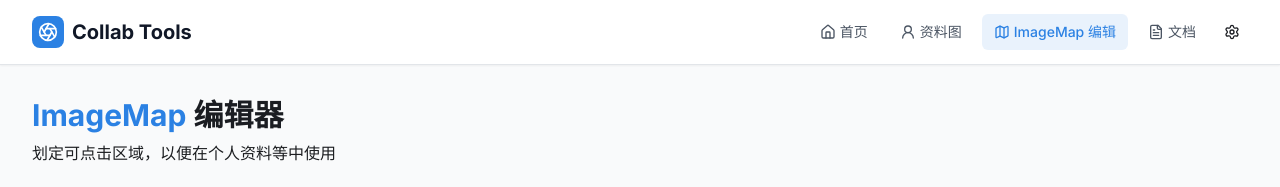
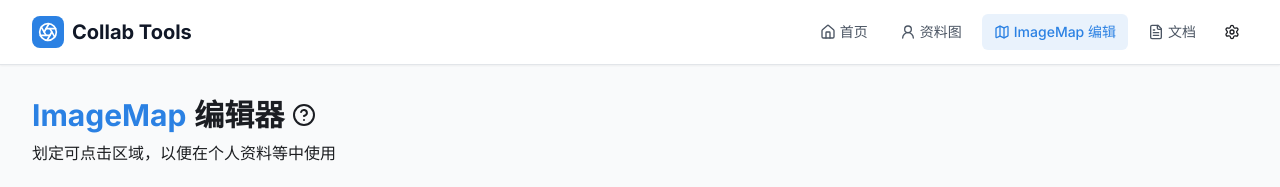
Before and after one commit to CloneWith/osu-collab-tools, a Next.js app: page /imagemap in a window 1280 px wide. Shown: the top 187 px of the page. Built offline with nearby package versions, Linux system fonts and the light colour scheme.

Commit message:
Add general help icon button

```diff
--- a/app/docs/page.tsx
+++ b/app/docs/page.tsx
@@ -14,7 +14,7 @@ export default function DocsPage() {
 
         <div className="space-y-8">
           {/* Section - 站点简介 */}
-          <Card>
+          <Card id="info">
             <CardHeader>
               <CardTitle className="flex items-center gap-2">
                 <FileText className="w-5 h-5"/>
@@ -39,7 +39,7 @@ export default function DocsPage() {
           </Card>
 
           {/* Section - ImageMap Editor */}
-          <Card>
+          <Card id="imagemap">
             <CardHeader>
               <CardTitle className="flex items-center gap-2">
                 <Map className="w-5 h-5"/>
--- a/app/imagemap/page.tsx
+++ b/app/imagemap/page.tsx
@@ -41,6 +41,7 @@ import DragAndDropOverlay, { DnDRejectReason } from "@/app/imagemap/dnd-overlay"
 import { common } from "@/app/common";
 import hljs from "highlight.js/lib/core";
 import html from "highlight.js/lib/languages/xml";
+import { HelpIconButton } from "@/components/help-icon-button";
 
 interface Rectangle {
   id: string;
@@ -991,9 +992,10 @@ ${areas}
     <div className="min-h-screen bg-background">
       <div className="max-w-7xl mx-auto px-4 sm:px-6 lg:px-8 py-8">
         <div className="mb-8">
-          <h1 className="text-3xl font-bold text-foreground mb-2">
+          <h1 className="flex-title text-3xl font-bold text-foreground mb-2">
             <span className="text-primary">ImageMap </span>
-            编辑器
+            <span>编辑器</span>
+            <HelpIconButton section="imagemap" />
           </h1>
           <p className="text-secondary-foreground">划定可点击区域，以便在个人资料等中使用</p>
         </div>
--- /dev/null
+++ b/components/help-icon-button.tsx
@@ -0,0 +1,22 @@
+import Link from "next/link";
+import { HelpCircle } from "lucide-react";
+import type React from "react";
+
+interface HelpIconButtonProps {
+  alt?: string;
+  section?: string;
+  className?: string;
+}
+
+export const HelpIconButton: React.FC<HelpIconButtonProps> = ({
+                                                                alt = "查看帮助",
+                                                                section,
+                                                                className,
+                                                              }) => {
+  return (
+    <Link aria-label={alt} href={`/docs${section ? "#" + section : ""}`}
+          className={`transition-all ease-out duration-200 hover:text-accent ${className}`}>
+      <HelpCircle/>
+    </Link>
+  );
+};
```
